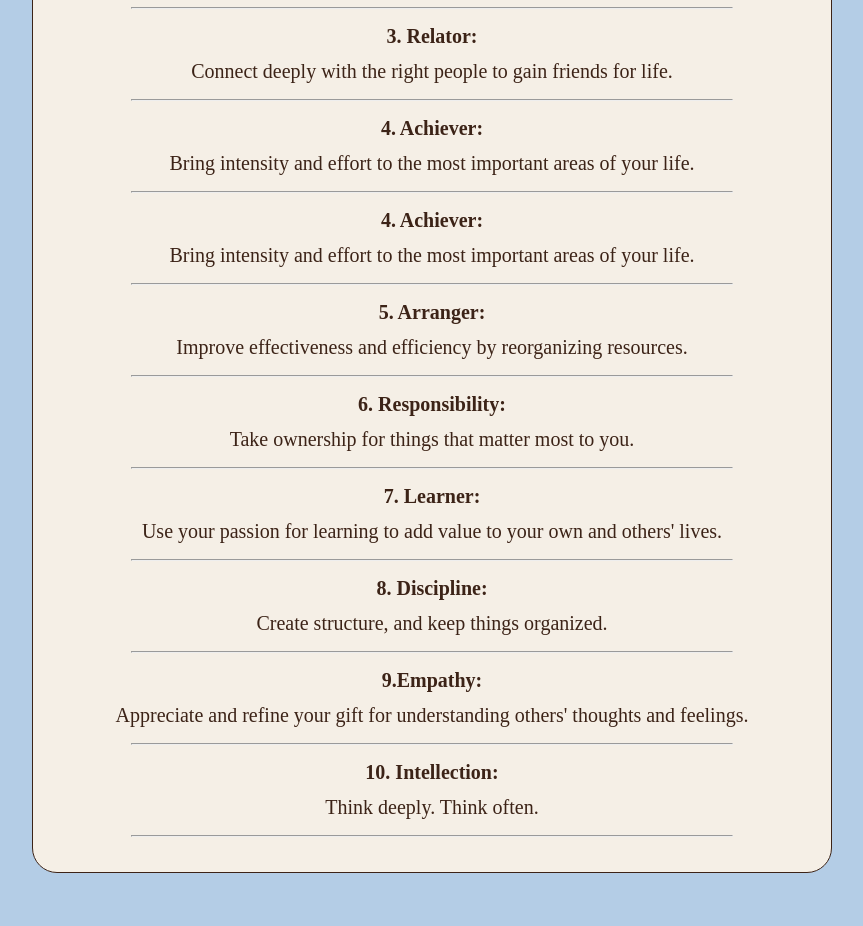
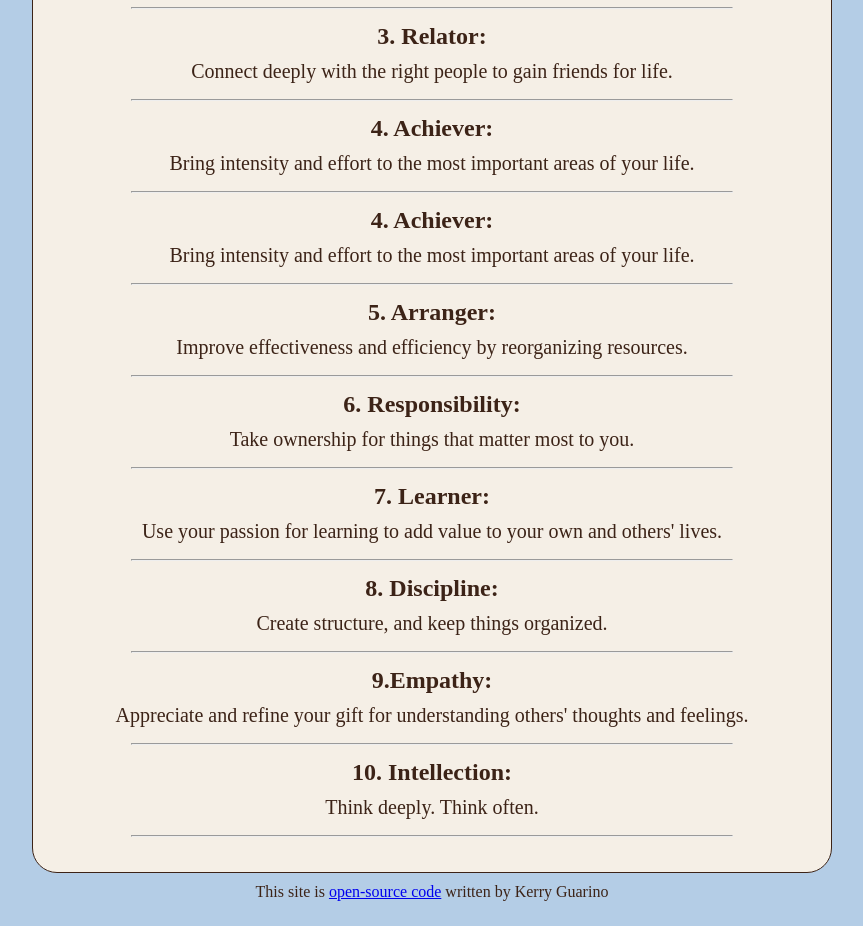
Before and after one commit to kerryoncoding/cliftonstrengths, a plain HTML site: page index.html in a window 1280 px wide. Shown: the part 472-1398 px from the top of the page, without its empty margins (208-1071 px from the left). Before the commit the page ends 1345 px from the top, so only its background shows below. Drawn offline with Linux system fonts and the light colour scheme.

Commit message:
added footer

```diff
--- a/index.html
+++ b/index.html
@@ -71,5 +71,14 @@
         <hr />
       </div>
     </div>
+    <footer>
+      This site is
+      <a
+        href="https://github.com/kerryoncoding/portfolio-update"
+        target="_blank"
+        >open-source code</a
+      >
+      written by Kerry Guarino
+    </footer>
   </body>
 </html>
--- a/src/style.css
+++ b/src/style.css
@@ -45,4 +45,10 @@ hr {
 
 .theme {
     font-weight: bold;
+    font-size: 24px;
 }
+
+footer {
+    margin-top: 10px;
+    margin-bottom: 25px;
+}
```
